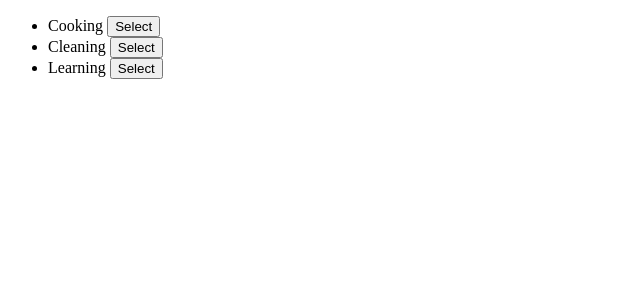
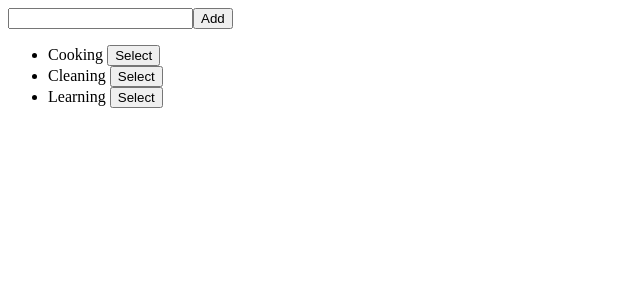
Before and after one commit to Kacperem/AngularTrainingAPPS, an Angular app: page / in a window 1280 px wide. Shown: the top 300 px of the page, without its empty margins (0-640 px from the left). Built offline with nearby package versions, Linux system fonts and the light colour scheme.

Commit message:
Local reference in the view

```diff
--- a/src/app/app.component.html
+++ b/src/app/app.component.html
@@ -1 +1,3 @@
-<app-child [tasks]="tasksList" (eventTask)="selected($event)"></app-child>
+<input #inputText>
+<button (click)="add(inputText)">Add</button>
+<app-child #childRef [tasks]="tasksList" (eventTask)="selected($)"></app-child>
--- a/src/app/app.component.ts
+++ b/src/app/app.component.ts
@@ -1,4 +1,5 @@
-import { Component } from '@angular/core';
+import { Component, ViewChild, ElementRef } from '@angular/core';
+import { ChildComponent } from './child/child.component';
 
 
 
@@ -9,10 +10,22 @@ import { Component } from '@angular/core';
 })
 export class AppComponent {
 
-tasksList = ['Cooking', 'Cleaning', 'Learning'];
+  tasksList = ['Cooking', 'Cleaning', 'Learning'];
 
-selected(task: string): void{
-  console.log(task);
-}
+  @ViewChild('childRef')
+  childComponent: ChildComponent;
+
+  @ViewChild('inputText')
+  input: ElementRef;
+
+  selected(task: string): void {
+    console.log(task);
+  }
+
+  add(input: HTMLInputElement) {
+    this.tasksList.push(input.value);
+    //this.childComponent.tasks = [];
+    //this.input.nativeElement.value = '';
+  }
 
 }
--- a/src/app/child/child.component.ts
+++ b/src/app/child/child.component.ts
@@ -8,7 +8,7 @@ import { Component, OnInit, Input, Output, EventEmitter } from '@angular/core';
 export class ChildComponent implements OnInit {
 
   @Input()
-  tasks ;
+  tasks;
 
   @Output()
   eventTask = new EventEmitter<string>();
@@ -18,7 +18,7 @@ export class ChildComponent implements OnInit {
   ngOnInit() {
   }
 
-  select(task){
+  select(task) {
     this.eventTask.emit(task);
   }
 
```
